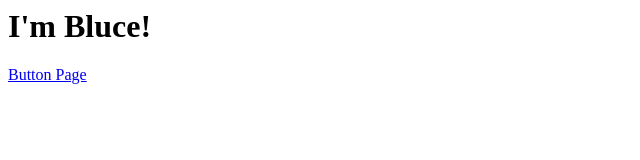
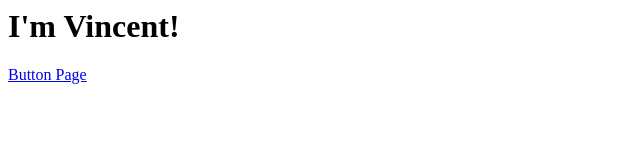
Before and after one commit to keeppassion/keeppassion.github.io, a plain HTML site: page index.html in a window 1280 px wide. Shown: the full height of the page, 0-640 px from the left. Drawn offline with Linux system fonts and the light colour scheme.

Commit message:
The name have been changed

```diff
--- a/index.html
+++ b/index.html
@@ -1,7 +1,7 @@
 <HTML>
     <HEAD></HEAD>
     <BODY>
-        <H1>I'm Bluce!</H1>
+        <H1>I'm Vincent!</H1>
         <a href="button.html">Button Page</a>
     </BODY>
 </HTML>
```
